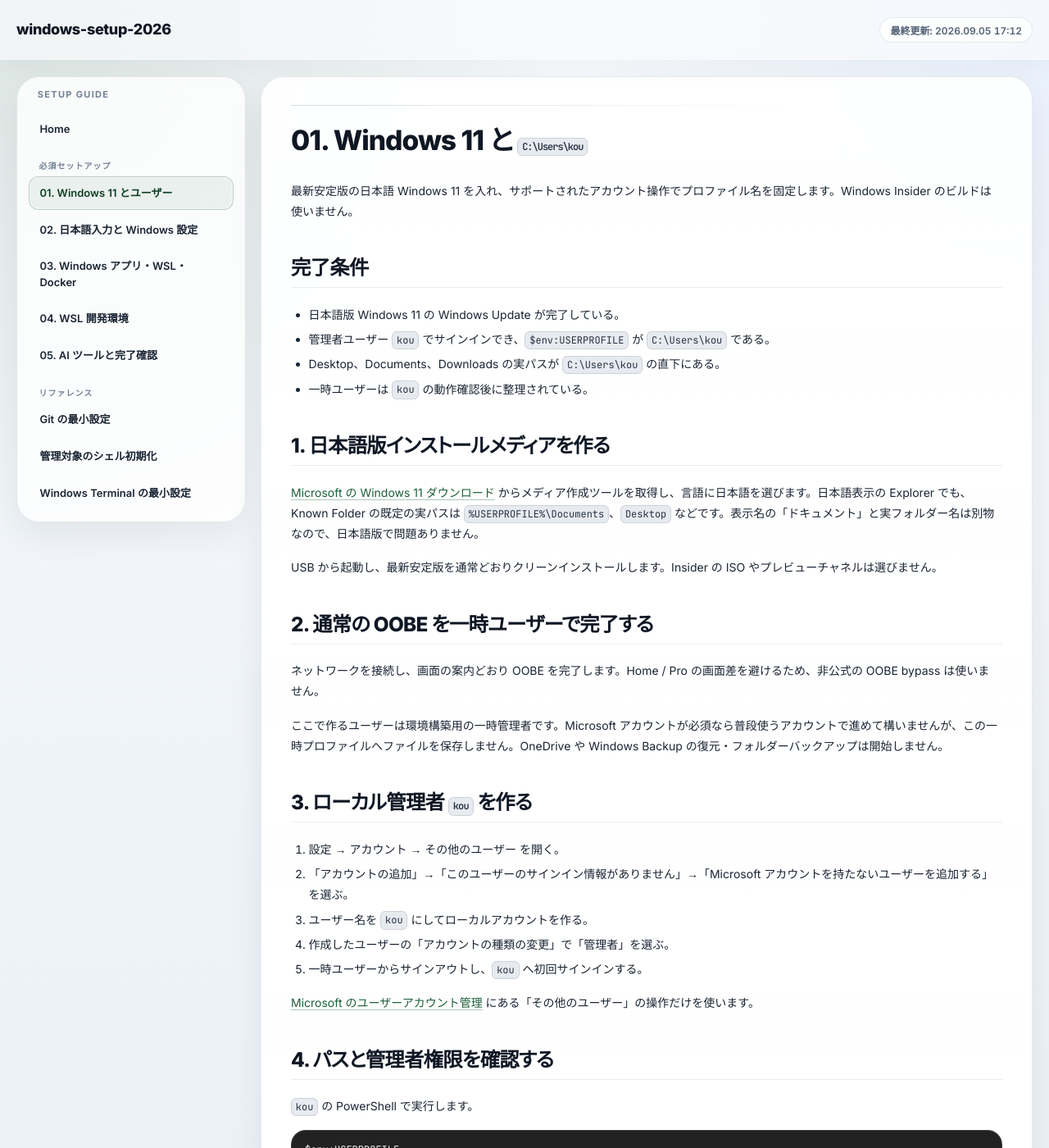
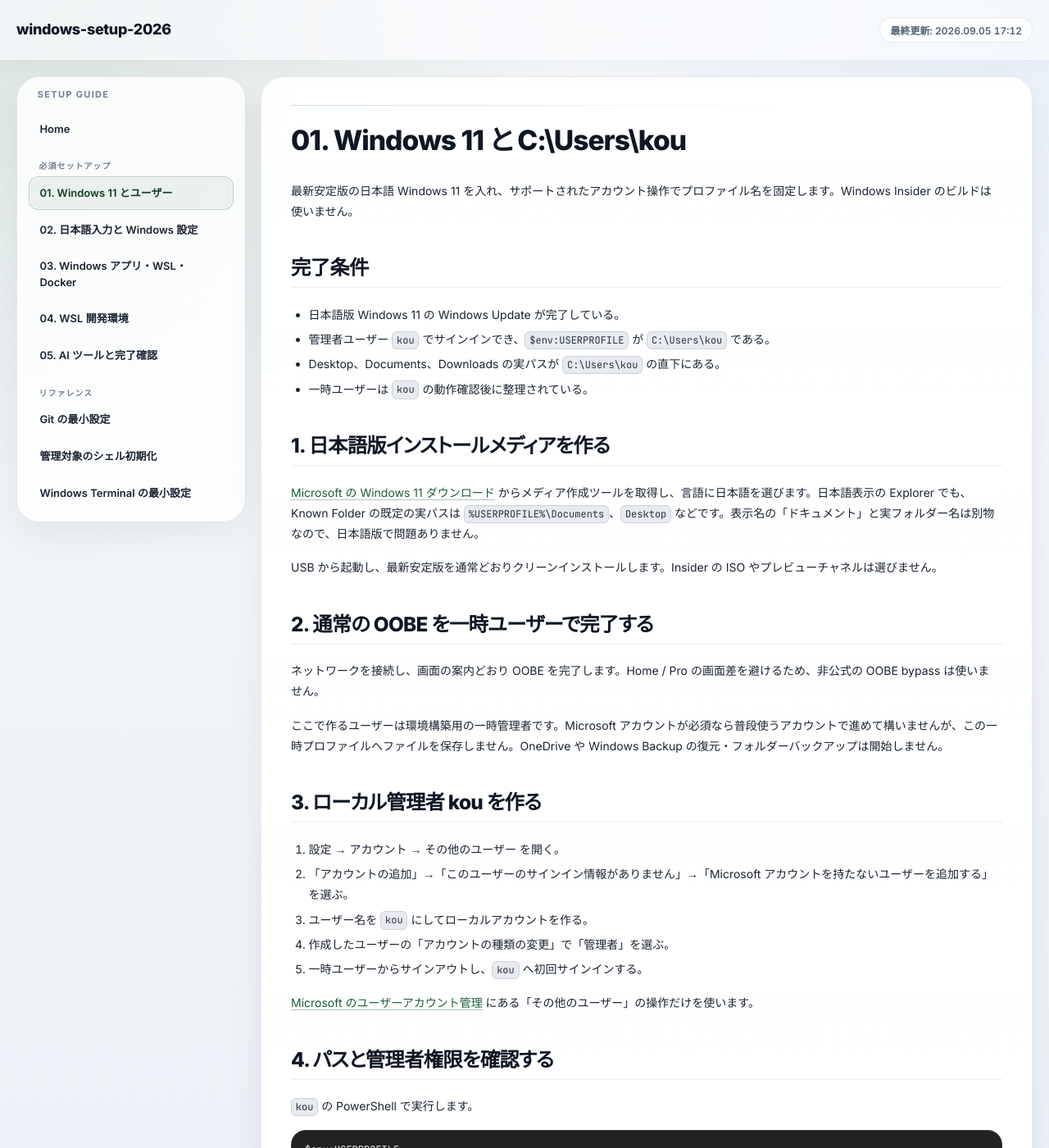
Before and after one commit to koumatsumoto/windows-setup-2026, a Jekyll site: the page built from docs/01-WINDOWS-CLEAN-INSTALL.md, in a window 1280 px wide and 1400 px high. Shown: the whole window at 82% size. Built offline with Jekyll 4.4.1, drawn with Linux system fonts in a browser that asks for light colours.

Commit message:
docs: 見出しのコード表示を解除する
Refs #21

```diff
--- a/docs/01-WINDOWS-CLEAN-INSTALL.md
+++ b/docs/01-WINDOWS-CLEAN-INSTALL.md
@@ -6,7 +6,7 @@ nav_label: 01. Windows 11 とユーザー
 nav_section: setup
 ---
 
-# 01. Windows 11 と `C:\Users\kou`
+# 01. Windows 11 と C:\Users\kou
 
 最新安定版の日本語 Windows 11 を入れ、サポートされたアカウント操作でプロファイル名を固定します。Windows Insider のビルドは使いません。
 
@@ -29,7 +29,7 @@ USB から起動し、最新安定版を通常どおりクリーンインスト
 
 ここで作るユーザーは環境構築用の一時管理者です。Microsoft アカウントが必須なら普段使うアカウントで進めて構いませんが、この一時プロファイルへファイルを保存しません。OneDrive や Windows Backup の復元・フォルダーバックアップは開始しません。
 
-## 3. ローカル管理者 `kou` を作る
+## 3. ローカル管理者 kou を作る
 
 1. 設定 → アカウント → その他のユーザー を開く。
 2. 「アカウントの追加」→「このユーザーのサインイン情報がありません」→「Microsoft アカウントを持たないユーザーを追加する」を選ぶ。
```
